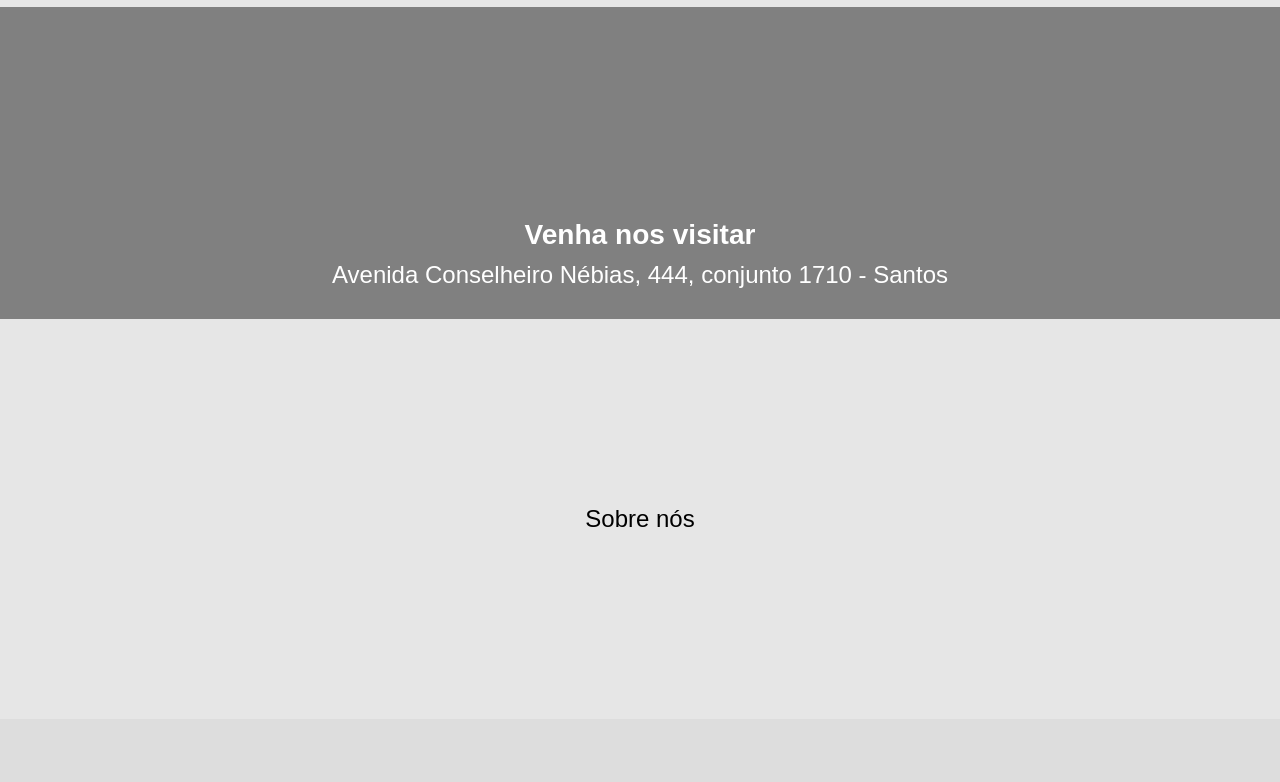
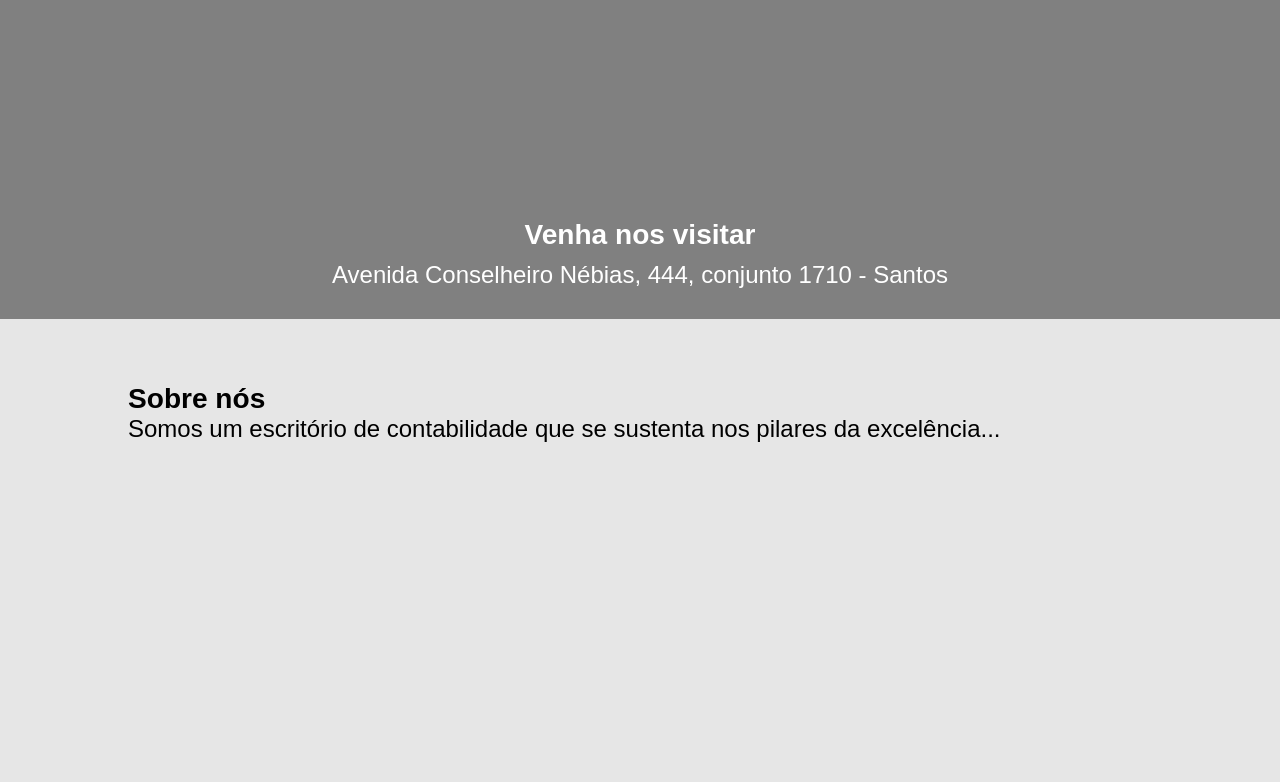
Before and after one commit to miguelmsj/projecao-documental, a plain HTML site: page index.html in a window 1280 px wide. Shown: the part 81-863 px from the top of the page. Drawn offline with Linux system fonts and the light colour scheme.

Commit message:
feat: add about section with styles and update HTML structure

```diff
--- /dev/null
+++ b/assets/css/about.css
@@ -0,0 +1,12 @@
+.about-section {
+  height: 50vh;
+  display: flex;
+  font-size: 24px;
+  scroll-margin-top: 60px;
+  padding: 64px 128px;
+}
+
+.about-container {
+  display: flex;
+  flex-direction: column;
+}
--- a/assets/css/carousel.css
+++ b/assets/css/carousel.css
@@ -10,7 +10,6 @@
 .carousel-container h3,
 .carousel-container p {
   color: white;
-  margin: 0;
 }
 
 .carousel-container h3 {
--- a/assets/css/navbar.css
+++ b/assets/css/navbar.css
@@ -4,7 +4,7 @@
   top: 0;
   width: 100%;
   background: rgba(255, 255, 255, 0.8);
-  padding: 10px 0;
+  padding: 20px 0;
   text-align: center;
   z-index: 1000;
   justify-content: center;
--- a/assets/css/styles.css
+++ b/assets/css/styles.css
@@ -6,6 +6,16 @@ body {
   font-family: Arial, sans-serif;
   margin: 0;
   padding: 0;
+}
+
+h1,
+h2,
+h3,
+h4,
+h5,
+h6,
+p {
+  margin: 0;
 }
 
 .section {
--- a/index.html
+++ b/index.html
@@ -9,6 +9,7 @@
 
     <link rel="stylesheet" href="assets/css/carousel.css" />
     <link rel="stylesheet" href="assets/css/navbar.css" />
+    <link rel="stylesheet" href="assets/css/about.css" />
   </head>
   <body>
     <section class="navbar-container">
@@ -30,7 +31,15 @@
       </div>
     </section>
 
-    <section id="about" class="section">Sobre nós</section>
+    <section id="about" class="about-section">
+      <div class="about-container">
+        <h3>Sobre nós</h3>
+        <p>
+          Somos um escritório de contabilidade que se sustenta nos pilares da
+          excelência...
+        </p>
+      </div>
+    </section>
 
     <section id="services" class="section">Serviços</section>
 
```
